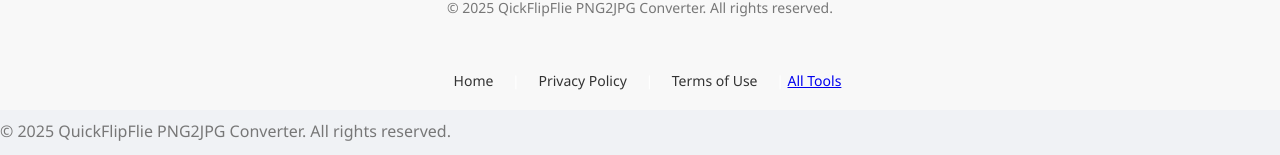
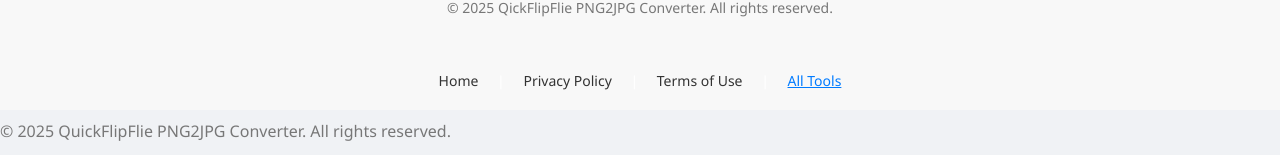
Before and after one commit to abhishek17073/Qickflipflie-png2jpg-converter, a plain HTML site: page index.html in a window 1280 px wide. Shown: the part 657-812 px from the top of the page. Drawn offline with Linux system fonts and the light colour scheme.

```diff
--- a/index.html
+++ b/index.html
@@ -153,9 +153,8 @@
   |
   <a href="https://abhishek17073.github.io/Qickflipflie-png2jpg-converter/termsindex.html" style="margin: 0 15px; text-decoration: none; color: #333;">Terms of Use</a>
   |
-  <a href="all-tools.html">All Tools</a>
+  <a href="alltoolsindex.html" style="margin: 0 15px; color: #007bff;">All Tools</a>
 </footer>
-
   <p style="margin-top: 10px; color: #777;">&copy; 2025 QuickFlipFlie PNG2JPG Converter. All rights reserved.</p>
 </footer>
 
```
